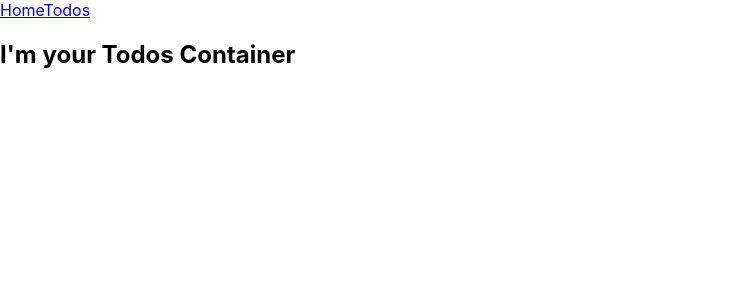
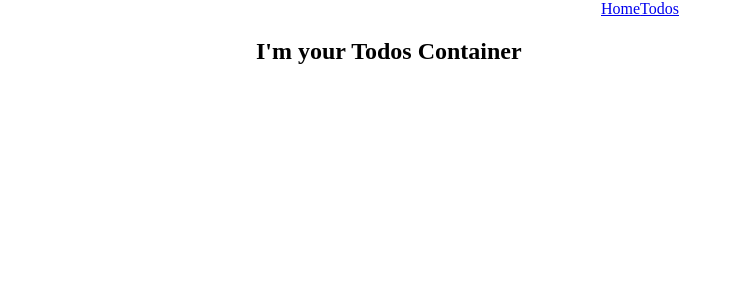
Before and after one commit to mind1990/react-todo-app, a React (Create React App) app: page /todos in a window 1280 px wide. Shown: the top 300 px of the page, without its empty margins (0-741 px from the left). Built offline with nearby package versions, Linux system fonts and the light colour scheme.

Commit message:
adds styling in index.css

```diff
--- a/src/components/Home.js
+++ b/src/components/Home.js
@@ -1,12 +1,12 @@
 import React, { Component } from 'react';
 
 class Home extends Component {
-	render () {
+	render() {
 		return (
 			<div>
-				<h1>Home Page</h1>
+				<h1 className='todosContainer'>Home Page</h1>
 			</div>
-		)
+		);
 	}
 }
 
--- a/src/containers/TodosContainer.js
+++ b/src/containers/TodosContainer.js
@@ -1,13 +1,13 @@
 import React, { Component } from 'react';
 
-class Todos extends Component {
+class TodosContainer extends Component {
 	render() {
 		return (
-			<div>
+			<div className='todosContainer'>
 				<h2>I'm your Todos Container</h2>
 			</div>
 		);
 	}
 }
 
-export default Todos;
+export default TodosContainer;
--- a/src/index.css
+++ b/src/index.css
@@ -12,3 +12,56 @@ code {
   font-family: source-code-pro, Menlo, Monaco, Consolas, "Courier New",
     monospace;
 }
+
+body {
+  margin: 0;
+  padding: 0;
+  font-family: "Brush Script MT", cursive;
+}
+
+header, .todos {
+  text-align: center
+}
+
+.todosContainer {
+  width: 60%;
+  margin: auto;
+}
+
+h2 {
+  padding-bottom: .5em;
+  margin-bottom: .5em;
+}
+
+.incomplete h2{
+  border-bottom: 3px solid red;
+}
+
+h1, h2{
+  font-family: "Brush Script MT", cursive;
+}
+
+p {
+  font-family: "Brush Script MT", cursive;
+  font-size: 2em;
+}
+
+.todoForm {
+  clear:both;
+  text-align: center;
+}
+
+span.deleteButton, span.toggleButton {
+  padding-left: 1em;
+}
+
+.deleteButton{
+  color: red;
+}
+
+.createForm {
+  padding-top: 3em;
+  padding-bottom: 3em;
+  margin: auto;
+  width: 58%;
+}
```
